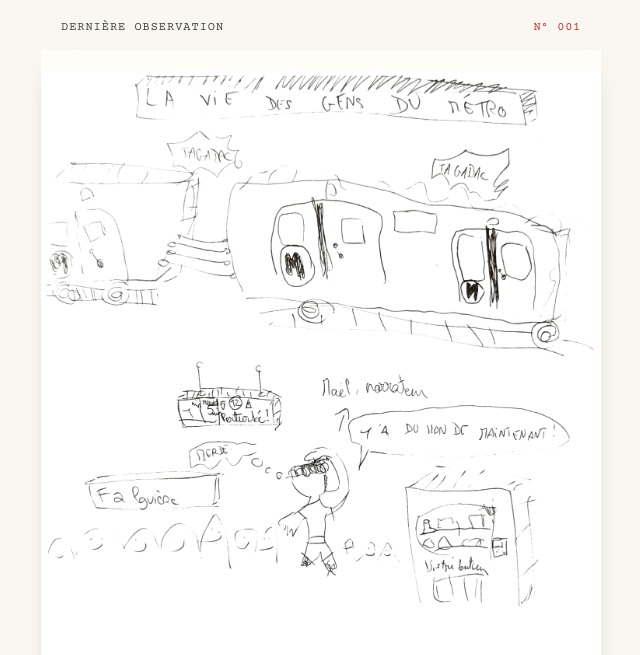
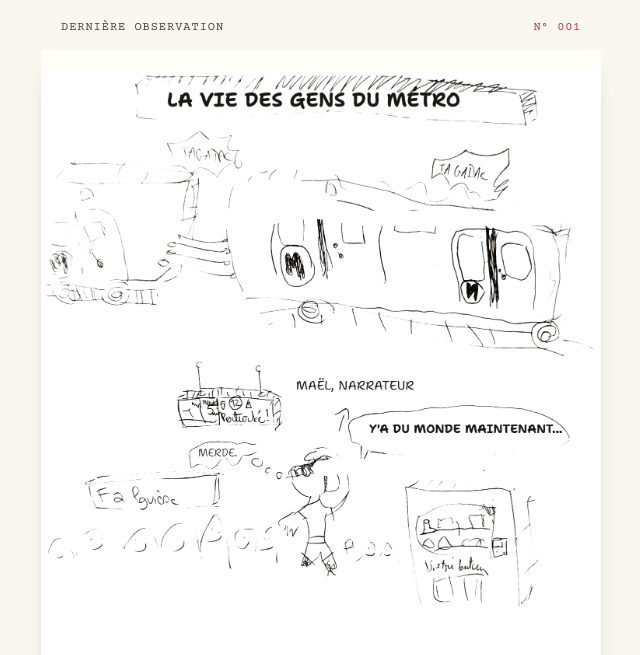
Before and after one commit to mael12854/dessins-mael, an Astro site: page / in a window 1280 px wide. Shown: the part 145-800 px from the top of the page, without its empty margins (319-959 px from the left). Built offline with nearby package versions, Linux system fonts and the light colour scheme; Astro itself is replaced by a stand-in of ours; a web font is replaced by a local one.

Commit message:
Admin : modifie le spécimen n°1 — Introduction

```diff
--- a/specimens/001-introduction/index.md
+++ b/specimens/001-introduction/index.md
@@ -5,7 +5,7 @@ tech: feutre
 title: "Introduction"
 date: "26.10.2026"
 lieu: "Atelier de dessin"
-image: ./planche.jpg
+image: ./planche.png
 alt: "Tout en haut : rectangle en relief dans lequel est écrit LA VIE DES GENS DU MÉTRO\nEn haut : Dessin d'un métro, onomatopée TAGADAC-TAGADAC\nMilieu : Écran d'affichage de la RATP, le narrateur se disant \"MERDE...\" et disant \"Y'A DU MONDE PARTOUT !\", du monde partout, et un distributeur."
 texte: "Première planche de la série BD \"La vie des gens du métro\", où je croque tous les gens dans le métro, des normaux aux plus farfelus.\nL'auteur 🙋🏼"
 signature: ./signature.png
```
Also changed, not shown: specimens/001-introduction/planche.jpg (deleted), specimens/001-introduction/planche.png (added).
